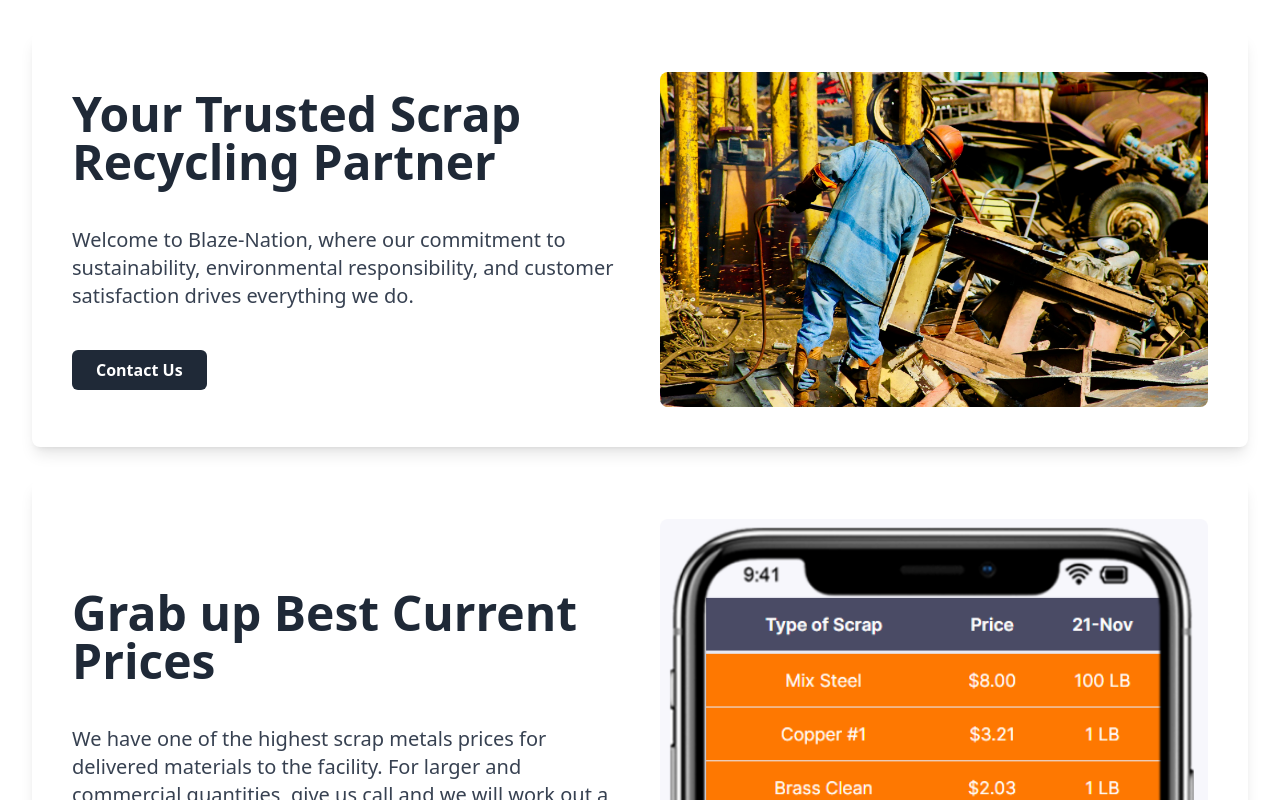
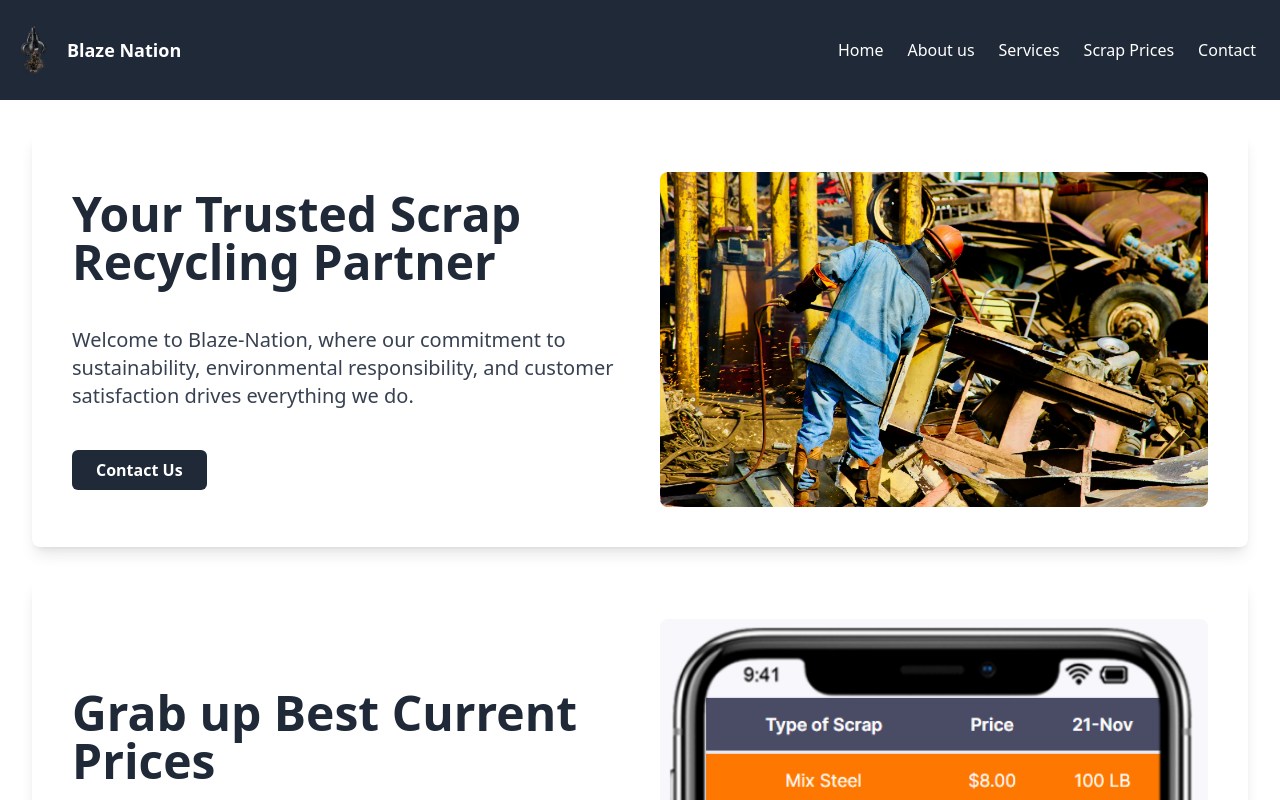
Before and after one commit to Ghauoor/blaze-nation, a React (Vite) app: page / in a window 1280 px wide. Shown: the top 800 px of the page. Built offline with nearby package versions, Linux system fonts and the light colour scheme.

Commit message:
Add Basic Layout

```diff
--- a/src/App.jsx
+++ b/src/App.jsx
@@ -1,7 +1,14 @@
 import Home from "./pages/Home";
+import { Header, Footer } from "./components";
 
 function App() {
-  return <Home />;
+  return (
+    <>
+      <Header />
+      <Home />
+      <Footer />
+    </>
+  );
 }
 
 export default App;
```
